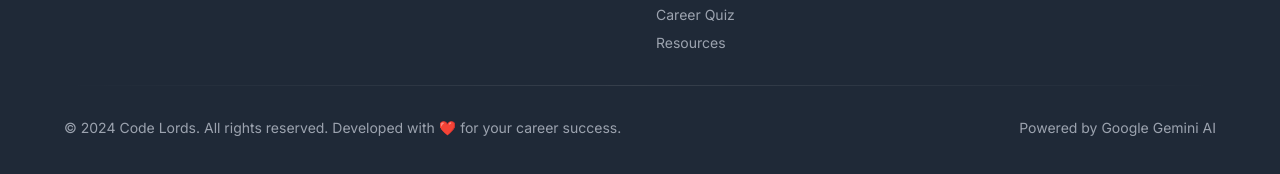
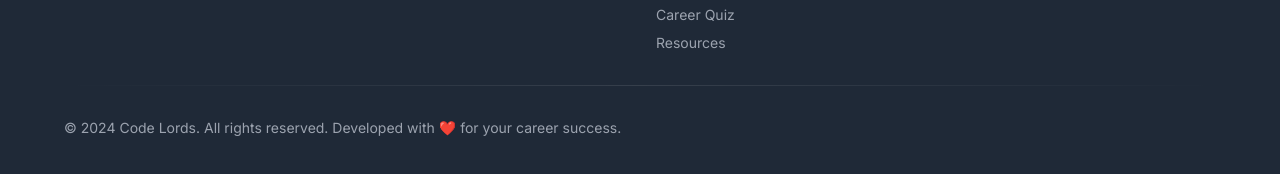
Before and after one commit to Atujj/Career_Advisor, a plain HTML site: page frontend/index.html in a window 1280 px wide. Shown: the part 3706-3880 px from the top of the page. Drawn offline with nearby package versions, Linux system fonts and the light colour scheme.

Commit message:
Update index.html

```diff
--- a/frontend/index.html
+++ b/frontend/index.html
@@ -515,7 +515,6 @@
             <div class="section-divider"></div>
             <div class="flex flex-col md:flex-row justify-between items-center">
                 <p class="text-gray-400 text-sm">© 2024 Code Lords. All rights reserved. Developed with ❤️ for your career success.</p>
-                <p class="text-gray-400 text-sm mt-2 md:mt-0">Powered by Google Gemini AI</p>
             </div>
         </div>
     </footer>
```
